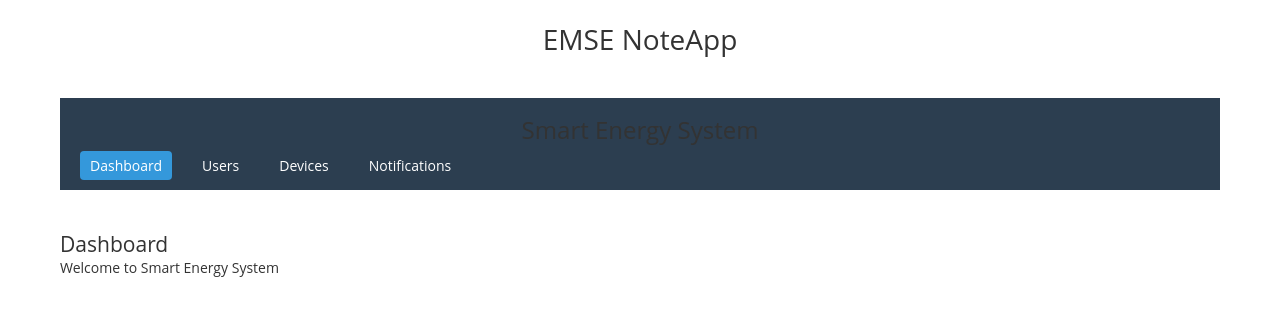
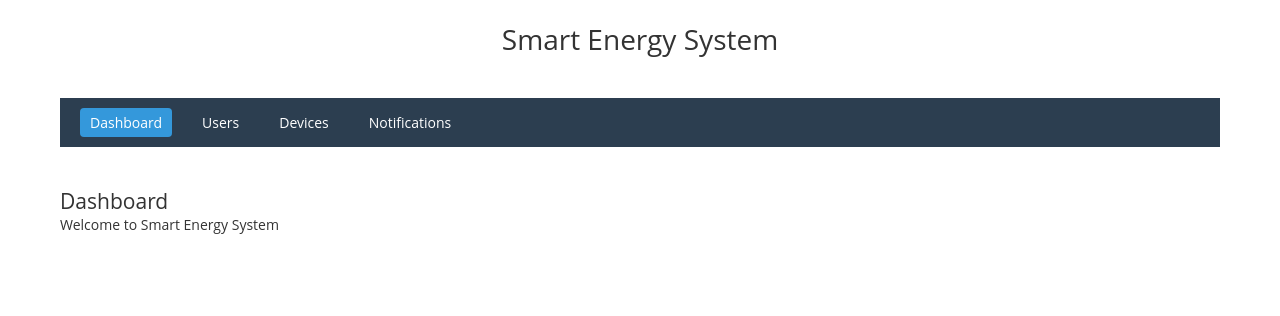
Before and after one commit to markrahimi/smart-energy-system, a Vue app in the folder frontend/: page / in a window 1280 px wide. Shown: the top 316 px of the page. Built offline with nearby package versions, Linux system fonts and the light colour scheme.

Commit message:
feat: change title

```diff
--- a/frontend/index.html
+++ b/frontend/index.html
@@ -4,11 +4,11 @@
     <meta charset="UTF-8">
     <link rel="icon" href="/favicon.png">
     <meta name="viewport" content="width=device-width, initial-scale=1.0">
-    <title>EMSE's Notes App</title>
+    <title>Smart Energy System</title>
   </head>
   <body>
     <div class="app-title">
-      <h1>EMSE NoteApp</h1>
+      <h1>Smart Energy System</h1>
     </div>
     <div id="vue-app"></div>
     <script type="module" src="/src/main.js"></script>
--- a/frontend/src/App.vue
+++ b/frontend/src/App.vue
@@ -4,7 +4,6 @@
   <div class="app">
     <div class="container">
       <nav class="navbar">
-        <h1>Smart Energy System</h1>
         <ul class="nav-menu">
           <li><router-link to="/">Dashboard</router-link></li>
           <li><router-link to="/users">Users</router-link></li>
```
